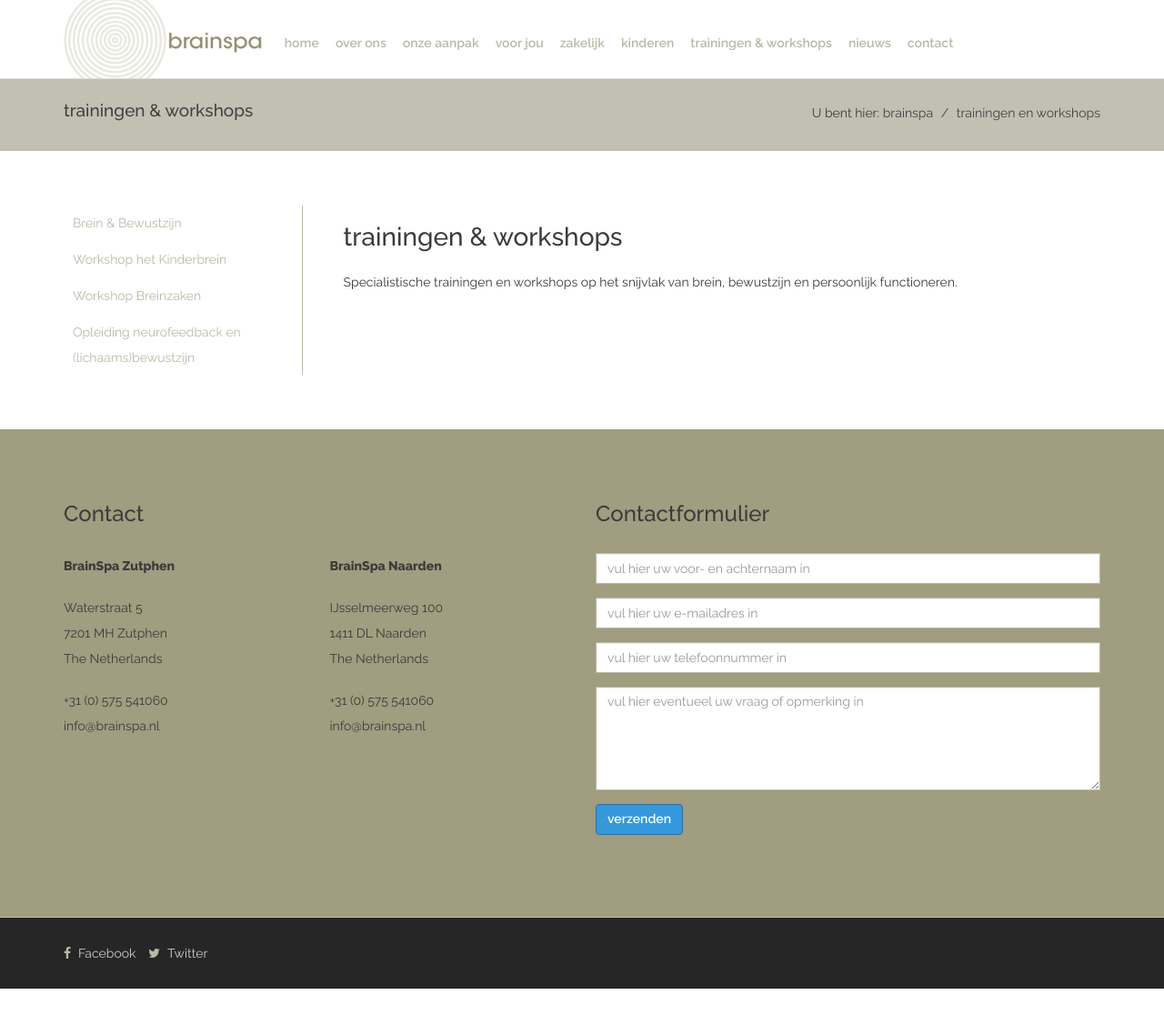
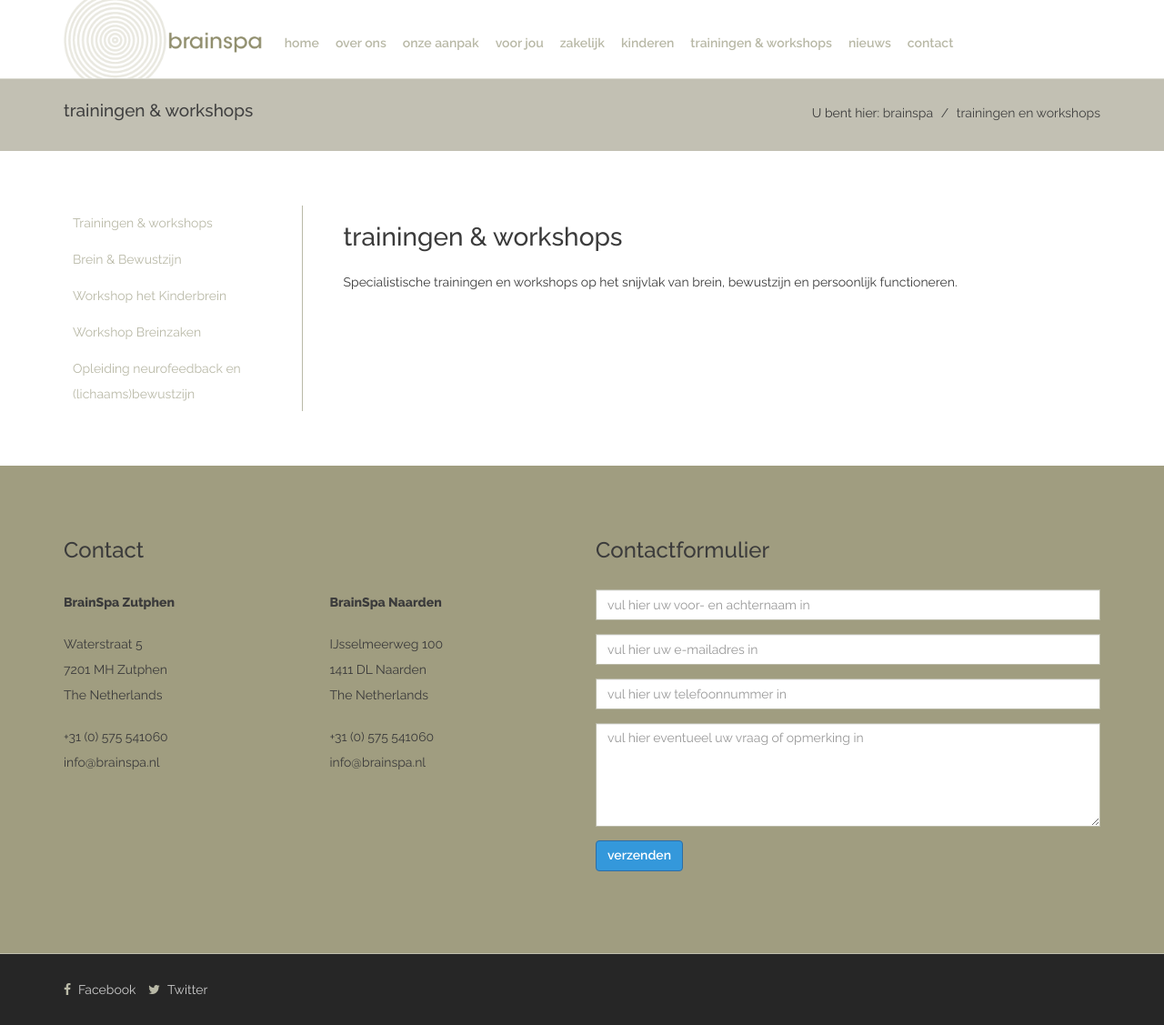
Before and after one commit to dveninga/brainspa, a Jekyll site: the page built from _posts/doelgroepen/2015-11-01-trainingen-en-workshops.md, in a window 1280 px wide and 1127 px high. Shown: the whole window at 91% size. Built offline with Jekyll 4.4.1, drawn with Linux system fonts in a browser that asks for light colours.

Commit message:
optie t&w zichtbaar

```diff
--- a/_includes/submenu-workshops.html
+++ b/_includes/submenu-workshops.html
@@ -1,4 +1,7 @@
 <ul class="nav nav-pills nav-stacked">
+	{% if page.active != 'trainingen-en-workshops' %}
+	<li><a href="/trainingen-en-workshops">Trainingen & workshops</a></li>
+	{% endif %}
 	{% for post in site.tags['workshop'] %}
 	<li {% if page.url == post.url %}class="active"{% endif %}><a href="{{post.url}}" title="ga naar {{post.title}}">{{post.title}}</a></li>{% endfor %}
 </ul>
```
